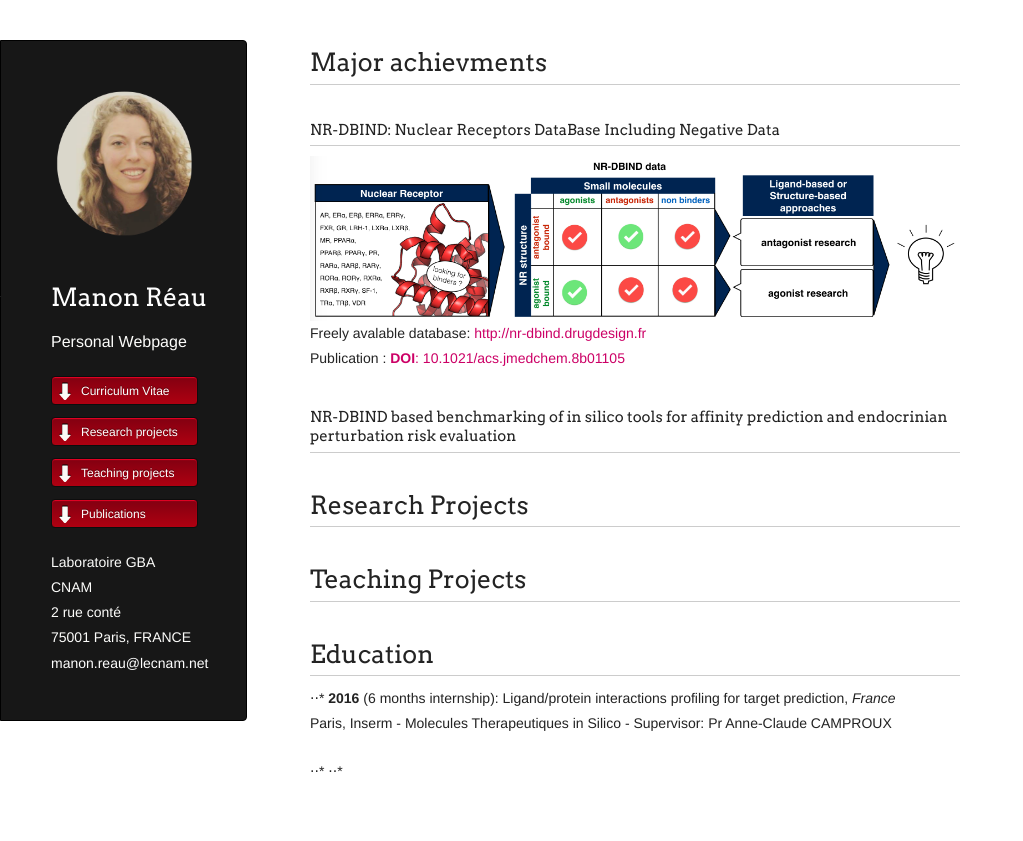
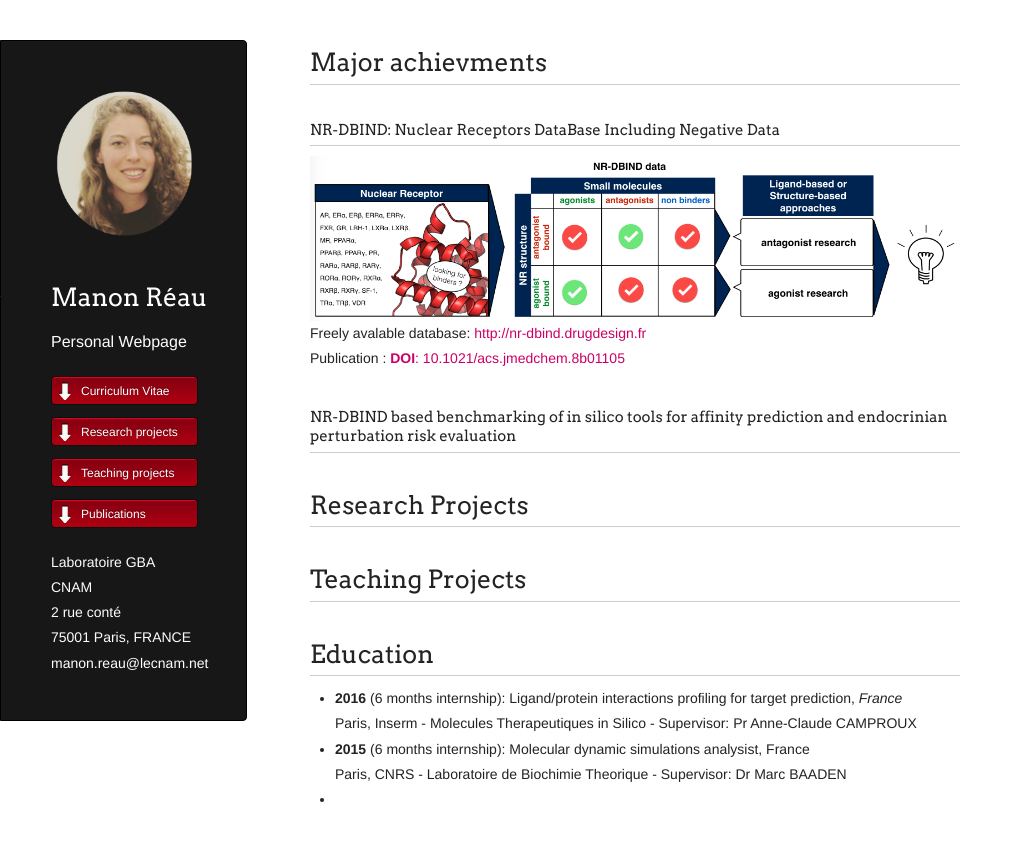
Before and after one commit to ManonR11/manonreau.github.io, a Jekyll site: the page built from index.md, in a window 1280 px wide. Shown: the top 841 px of the page, without its empty margins (0-1023 px from the left). Built offline with Jekyll 4.4.1, drawn with Linux system fonts in a browser that asks for light colours; our own code applies the rules of GitHub Pages for plain Markdown files.

Commit message:
Update index.md

```diff
--- a/index.md
+++ b/index.md
@@ -10,7 +10,6 @@ Publication : <a href="https://pubs.acs.org/doi/10.1021/acs.jmedchem.8b01105">**
 # Teaching Projects
 
 # Education
-⋅⋅* **2016** (6 months internship): Ligand/protein interactions profiling for target prediction, *France* <br>Paris, Inserm - Molecules Therapeutiques in Silico - Supervisor: Pr Anne-Claude CAMPROUX
-
-⋅⋅*
-⋅⋅*
+ * **2016** (6 months internship): Ligand/protein interactions profiling for target prediction, *France* <br>Paris, Inserm - Molecules Therapeutiques in Silico - Supervisor: Pr Anne-Claude CAMPROUX
+ * **2015** (6 months internship): Molecular dynamic simulations analysist, France <br>Paris, CNRS - Laboratoire de Biochimie Theorique - Supervisor: Dr Marc BAADEN
+ *
```
